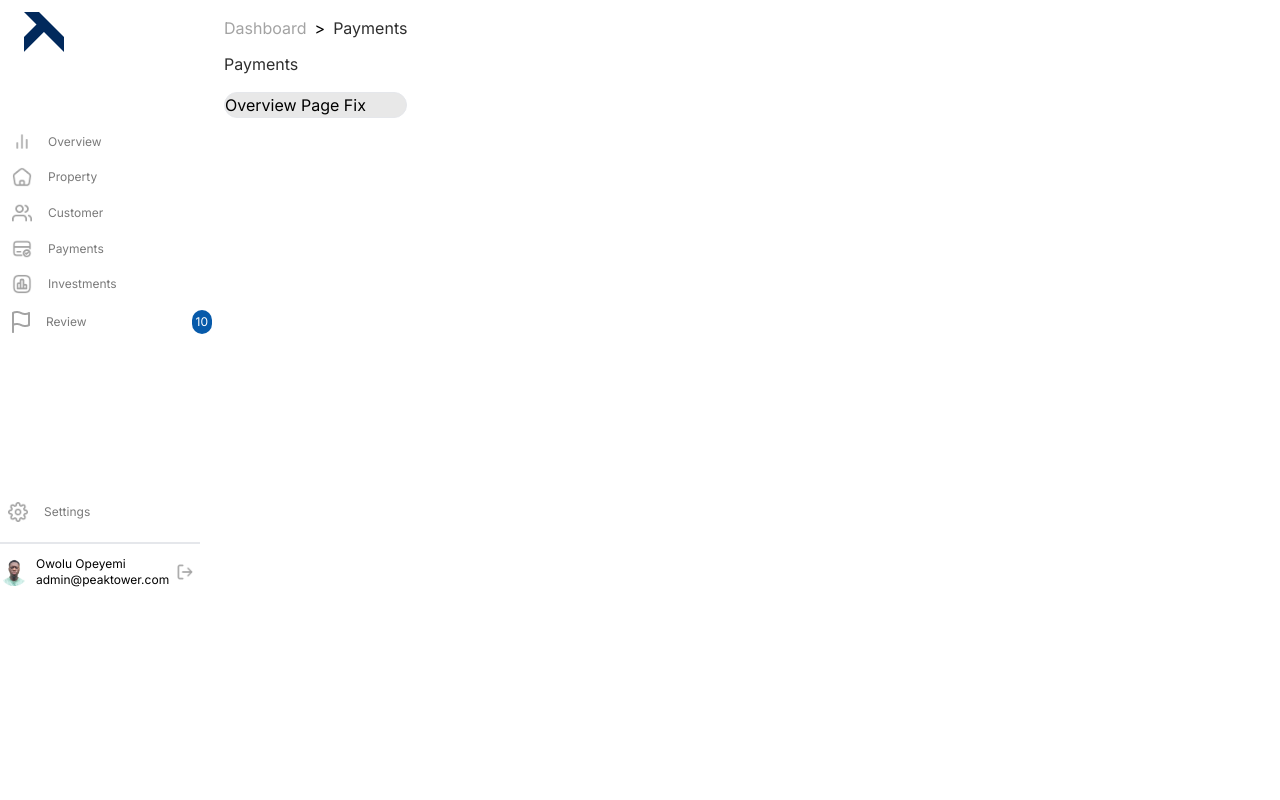
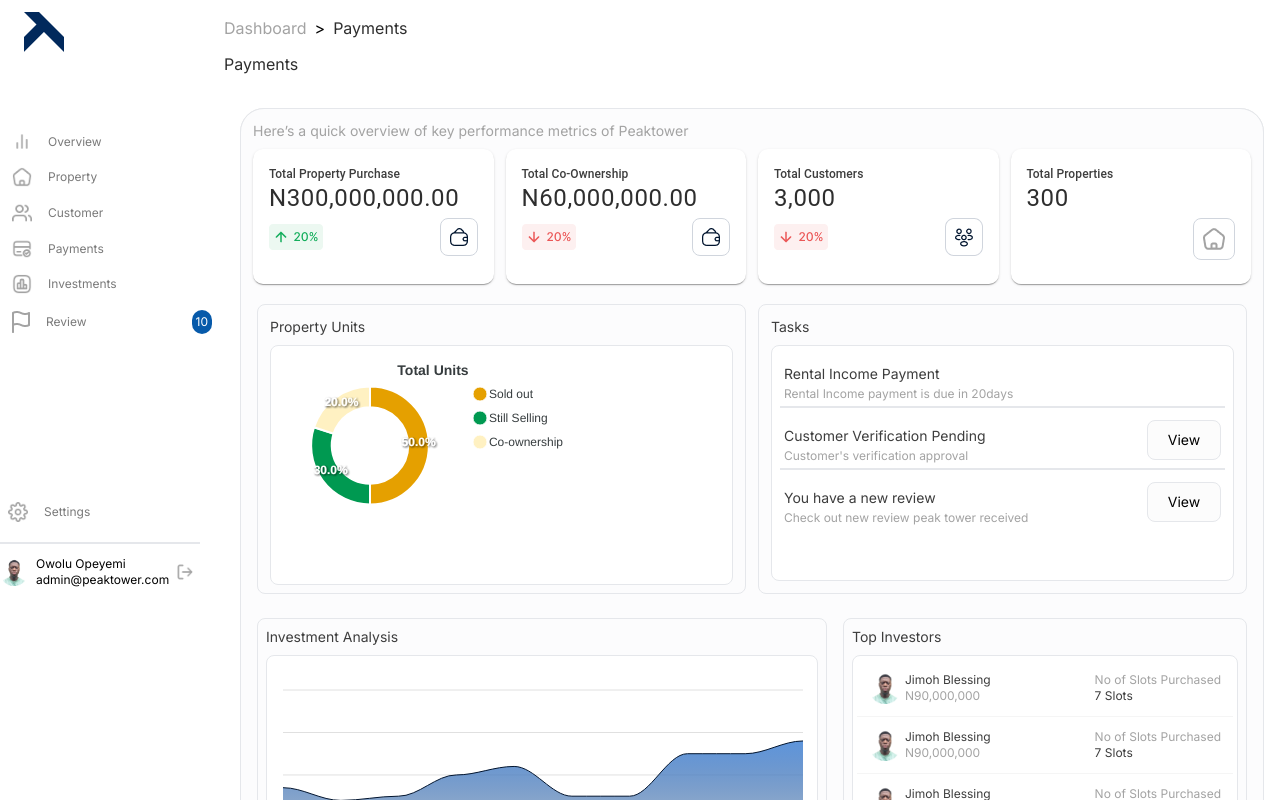
Before and after one commit to popsam22/lantan-frontend, a React (Vite) app: page /admin/overview in a window 1280 px wide. Shown: the top 800 px of the page. Built offline with nearby package versions, Linux system fonts and the light colour scheme.

Commit message:
dashboard: overview

```diff
--- a/package.json
+++ b/package.json
@@ -14,7 +14,9 @@
     "@emotion/styled": "^11.13.0",
     "@mui/material": "^6.1.0",
     "@mui/x-data-grid": "^7.17.0",
+    "apexcharts": "^3.54.0",
     "react": "^18.3.1",
+    "react-apexcharts": "^1.4.1",
     "react-dom": "^18.3.1",
     "react-international-phone": "^4.3.0",
     "react-otp-input": "^3.1.1",
--- /dev/null
+++ b/src/components/Chart.tsx
@@ -0,0 +1,123 @@
+import ReactApexChart from "react-apexcharts";
+import { ApexOptions } from "apexcharts";
+
+export const PieChart = () => {
+  const options: ApexOptions = {
+    chart: {
+      type: "donut",
+    },
+    labels: ["Sold out", "Still Selling", "Co-ownership"],
+    colors: ["#E5A000", "#009951", "#FFF1C2"],
+    responsive: [
+      {
+        breakpoint: 480,
+        options: {
+          chart: {
+            width: 300,
+          },
+          legend: {
+            position: "bottom",
+          },
+        },
+      },
+    ],
+    title: {
+      text: "Total Units",
+      align: "center",
+    },
+  };
+  const series = [50, 30, 20]; //replace with data from endpoint
+  return (
+    <div id="chart">
+      <ReactApexChart options={options} series={series} type="donut" />
+    </div>
+  );
+};
+
+export const LineChart = () => {
+  const options: ApexOptions = {
+    chart: {
+      type: "area",
+      parentHeightOffset: 0,
+      width: "100%",
+      zoom: { enabled: false },
+      toolbar: { show: false },
+    },
+    stroke: {
+      curve: "smooth",
+      colors: ["#00142E"],
+      width: 1,
+    },
+    xaxis: {
+      categories: [
+        "Jan",
+        "Feb",
+        "Mar",
+        "Apr",
+        "May",
+        "Jun",
+        "Jul",
+        "Aug",
+        "Sep",
+        "Oct",
+        "Nov",
+        "Dec",
+      ],
+    },
+    yaxis: {
+      show: false,
+      min: 0,
+      tickAmount: 5,
+      labels: {
+        formatter: (value) => `N${value}`,
+      },
+    },
+    dataLabels: { enabled: false },
+    markers: {
+      size: 0,
+      hover: { size: 5 },
+    },
+    fill: {
+      type: "gradient",
+      gradient: {
+        shadeIntensity: 1,
+        opacityFrom: 0.7,
+        opacityTo: 0.1,
+        stops: [0, 100],
+        colorStops: [
+          {
+            offset: 0,
+            color: "#5E95DC",
+            opacity: 1,
+          },
+          {
+            offset: 95.55,
+            color: "rgba(1, 41, 92, 0)",
+            opacity: 0,
+          },
+        ],
+      },
+    },
+  };
+
+  const series = [
+    {
+      name: "Sales",
+      data: [
+        27000000, 24000000, 25000000, 30000000, 32000000, 25000000, 25000000,
+        35000000, 35000000, 38000000,
+      ],
+    },
+  ];
+
+  return (
+    <div id="chart">
+      <ReactApexChart
+        options={options}
+        series={series}
+        type="area"
+        height={280}
+      />
+    </div>
+  );
+};
--- a/src/components/InvestmentCard.tsx
+++ b/src/components/InvestmentCard.tsx
@@ -2,9 +2,11 @@
 import profits from "../assets/_Changeprofit.png";
 import loss from "../assets/_Changeloss.png";
 import wallet from "../assets/walletwallet.png";
+import people from "../assets/Frame 490.png";
+import property from "../assets/Apartment_Home_Icon_UIAproperty.png";
 import { CardProp } from "../types";
 
-const InvestmentCard = ({ title, amount, profit }: CardProp) => {
+const InvestmentCard = ({ title, amount, profit, icon }: CardProp) => {
   return (
     <Card
       sx={{
@@ -14,8 +16,25 @@
       }}
     >
       <CardContent>
-        <Typography variant="h6">{title}</Typography>
-        <Typography variant="h4">{amount}</Typography>
+        <Typography
+          variant="h6"
+          sx={{
+            fontSize: "0.75rem",
+            color: "#3D3D3D",
+          }}
+        >
+          {title}
+        </Typography>
+        <Typography
+          variant="h4"
+          sx={{
+            fontSize: "1.5rem",
+            color: "#2E2E2E",
+            letterSpacing: "0.025em",
+          }}
+        >
+          {amount}
+        </Typography>
         <Box
           sx={{
             display: "flex",
@@ -25,15 +44,35 @@
           }}
         >
           <Box>
-            {profit ? (
+            {profit === true ? (
               <img src={profits} alt="profit %" />
-            ) : (
+            ) : profit === false ? (
               <img src={loss} alt="loss %" />
-            )}
+            ) : null}
           </Box>
-          <Box>
-            <img src={wallet} alt="wallet" />
-          </Box>
+          {icon === "wallet" ? (
+            <Box
+              sx={{
+                border: "1px solid #D0D5DD",
+                borderRadius: "8px",
+                padding: "8px",
+              }}
+            >
+              {<img src={wallet} alt="wallet" />}
+            </Box>
+          ) : icon === "people" ? (
+            <Box>{<img src={people} alt="people" />}</Box>
+          ) : (
+            <Box
+              sx={{
+                border: "1px solid #D0D5DD",
+                borderRadius: "8px",
+                padding: "8px",
+              }}
+            >
+              {<img src={property} alt="property" />}
+            </Box>
+          )}
         </Box>
       </CardContent>
     </Card>
--- /dev/null
+++ b/src/components/TaskCards.tsx
@@ -0,0 +1,19 @@
+import { TaskCardProps } from "../types";
+
+const TaskCards = ({ title, subTitle, button }: TaskCardProps) => {
+  return (
+    <div className="mb-2 flex justify-between border-b-2 last:border-b-0 p-1">
+      <div>
+        <h1 className="text-[#3D3D3D] text-sm leading-6 mt-1">{title}</h1>
+        <p className="text-xs text-[#A3A3A3] leading-4">{subTitle}</p>
+      </div>
+      {button && (
+        <button className="bg-[#FCFCFC] rounded-lg border px-5 mb-1 max-w-[74px] max-lg:max-w-[34px] justify-center items-center flex text-sm hover:cursor-pointer">
+          View
+        </button>
+      )}
+    </div>
+  );
+};
+
+export default TaskCards;
--- /dev/null
+++ b/src/components/TopInvestors.tsx
@@ -0,0 +1,33 @@
+import { TopInvestorsProps } from "../types";
+
+const TopInvestors = ({
+  name,
+  amount,
+  title,
+  slots,
+  imgUrl,
+}: TopInvestorsProps) => {
+  return (
+    <div className="flex justify-between items-center border-b last:border-b-0 p-3 border-[#F5F5F5] max-w-[388px]">
+      <div className="flex gap-1">
+        <img
+          src={imgUrl}
+          alt="avatar"
+          width={32}
+          height={32}
+          className="object-contain"
+        />
+        <div className="flex flex-col">
+          <p className="text-[#3D3D3D] text-xs">{name}</p>
+          <p className="text-xs text-[#A3A3A3]">{amount}</p>
+        </div>
+      </div>
+      <div className="flex flex-col">
+        <p className="text-[#A3A3A3] text-xs">{title}</p>
+        <p className="text-[#3D3D3D] text-xs">{slots}</p>
+      </div>
+    </div>
+  );
+};
+
+export default TopInvestors;
--- /dev/null
+++ b/src/constants/overview.tsx
@@ -0,0 +1,39 @@
+import avatar from "../assets/Avatarope.png";
+
+export const investors = [
+  {
+    name: "Jimoh Blessing",
+    amount: "N90,000,000",
+    title: "No of Slots Purchased",
+    slots: "7 Slots",
+    imgUrl: avatar,
+  },
+  {
+    name: "Jimoh Blessing",
+    amount: "N90,000,000",
+    title: "No of Slots Purchased",
+    slots: "7 Slots",
+    imgUrl: avatar,
+  },
+  {
+    name: "Jimoh Blessing",
+    amount: "N90,000,000",
+    title: "No of Slots Purchased",
+    slots: "7 Slots",
+    imgUrl: avatar,
+  },
+  {
+    name: "Jimoh Blessing",
+    amount: "N90,000,000",
+    title: "No of Slots Purchased",
+    slots: "7 Slots",
+    imgUrl: avatar,
+  },
+  {
+    name: "Jimoh Blessing",
+    amount: "N90,000,000",
+    title: "No of Slots Purchased",
+    slots: "7 Slots",
+    imgUrl: avatar,
+  },
+];
--- a/src/layout/RootLayout.tsx
+++ b/src/layout/RootLayout.tsx
@@ -6,19 +6,17 @@
 const RootLayout = () => {
   const [selectedItem, setSelectedItem] = useState("Payments");
   return (
-    <div>
-      <main>
-        <section className="flex">
+    <div className="min-h-screen flex flex-col">
+      <main className="flex flex-1">
         <Sidebar setItem={setSelectedItem} />
-          <div>
+        <div className="flex flex-col flex-1">
           <Navbar item={selectedItem} />
-            <section className="flex flex-1 items-center border rounded-3xl bg-[#E8E8E8]">
+          <section className="flex-1 rounded-3xl bg-[#E8E8E8] m-4">
             <div className="w-full">
               <Outlet />
             </div>
           </section>
         </div>
-        </section>
       </main>
     </div>
   );
--- a/src/pages/admin/Overview.tsx
+++ b/src/pages/admin/Overview.tsx
@@ -1,5 +1,91 @@
+import InvestmentCard from "../../components/InvestmentCard";
+import { PieChart, LineChart } from "../../components/Chart";
+import TaskCards from "../../components/TaskCards";
+import TopInvestors from "../../components/TopInvestors";
+import { investors } from "../../constants/overview";
+
 const Overview = () => {
-  return <div>Overview Page Fix</div>;
+  return (
+    <div className="p-3 overflow-hidden bg-[#FCFCFD] border min-h-screen rounded-3xl">
+      <p className="text-sm text-[#A3A3A3] mb-2">
+        Here’s a quick overview of key performance metrics of Peaktower
+      </p>
+      <div className="grid grid-cols-1 md:grid-cols-2 lg:grid-cols-4 gap-3 mb-4">
+        <InvestmentCard
+          title="Total Property Purchase"
+          amount="N300,000,000.00"
+          profit={true}
+          icon="wallet"
+        />
+        <InvestmentCard
+          title="Total Co-Ownership"
+          amount="N60,000,000.00"
+          profit={false}
+          icon="wallet"
+        />
+        <InvestmentCard
+          title="Total Customers "
+          amount="3,000"
+          profit={false}
+          icon="people"
+        />
+        <InvestmentCard title="Total Properties" amount="300" icon="property" />
+      </div>
+      <div className="flex gap-3 p-1 mb-4">
+        <div className="flex flex-col p-3 border bg-[#FCFCFD] rounded-lg w-full h-[290px]">
+          <p className="text-sm text-[#3D3D3D] mb-2">Property Units</p>
+          <div className="bg-white rounded-lg">
+            <div className="flex h-[240px] p-3 border rounded-lg">
+              <div>
+                <PieChart />
+              </div>
+            </div>
+          </div>
+        </div>
+        <div className="p-3 flex flex-col bg-[#FCFCFD] border rounded-lg w-full container h-[290px]">
+          <p className="text-sm text-[#3D3D3D] mb-2">Tasks</p>
+          <div className="rounded-lg border bg-white p-2 h-[240px]">
+            <TaskCards
+              title="Rental Income Payment"
+              subTitle="Rental Income payment is due in 20days"
+            />
+            <TaskCards
+              title="Customer Verification Pending"
+              subTitle="Customer's verification approval"
+              button={true}
+            />
+            <TaskCards
+              title="You have a new review"
+              subTitle="Check out new review peak tower received"
+              button={true}
+            />
+          </div>
+        </div>
+      </div>
+      <div className="flex gap-4 p-1">
+        <div className="flex flex-col p-2 border bg-[#FCFCFD] rounded-lg w-full">
+          <p className="text-sm text-[#3D3D3D] mb-2">Investment Analysis</p>
+          <div className="rounded-lg border bg-white p-1 w-full">
+            <LineChart />
+          </div>
+        </div>
+        <div className="flex flex-col p-2 border bg-[#FCFCFD] rounded-lg w-full max-w-[404px]">
+          <p className="text-sm text-[#3D3D3D] mb-2">Top Investors</p>
+          <div className="rounded-lg border bg-white p-1">
+            {investors.map(({ name, amount, title, slots, imgUrl }) => (
+              <TopInvestors
+                name={name}
+                amount={amount}
+                title={title}
+                slots={slots}
+                imgUrl={imgUrl}
+              />
+            ))}
+          </div>
+        </div>
+      </div>
+    </div>
+  );
 };
 
 export default Overview;
--- a/src/types/index.d.ts
+++ b/src/types/index.d.ts
@@ -1,9 +1,10 @@
 import { GridColDef } from "@mui/x-data-grid";
 
 declare type CardProp = {
-  profit: boolean;
+  profit?: boolean;
   title: string;
   amount: string;
+  icon: string;
 };
 
 declare type ModalProps = {
@@ -49,3 +50,17 @@
   buttonText: string;
   // navigateTo?: string;
 };
+
+declare type TaskCardProps = {
+  title: string;
+  subTitle: string;
+  button?: boolean;
+};
+
+declare type TopInvestorsProps = {
+  amount: string;
+  name: string;
+  title: string;
+  slots: string;
+  imgUrl: string;
+};
```
Also changed, not shown: src/assets/Frame 490.png (added), 1 other file (tests, documents, lock files or other folders). Lines whose indentation alone changed are shown as unchanged.
